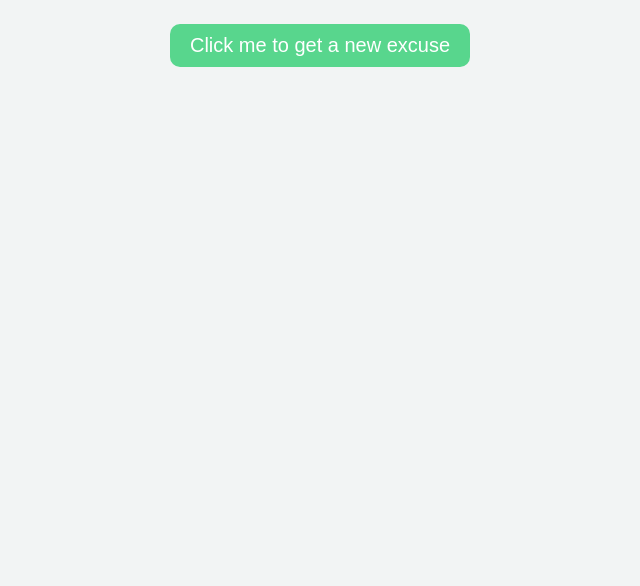
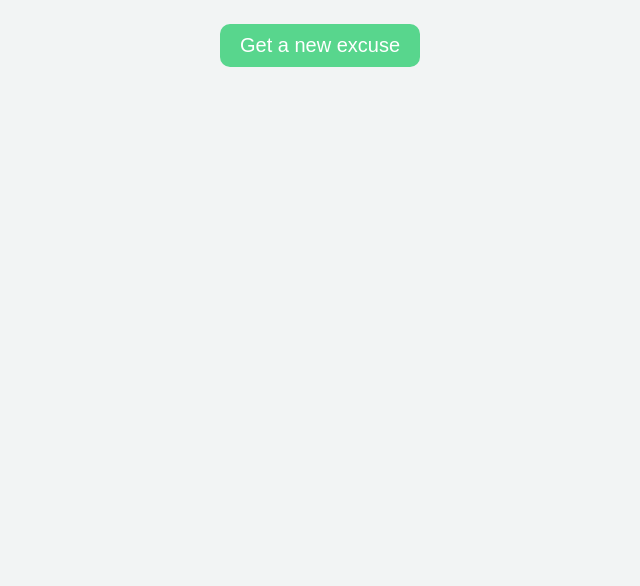
Before and after one commit to sAVItar02/excuse-maker, a plain HTML site: page index.html in a window 1280 px wide. Shown: the part 214-800 px from the top of the page, without its empty margins (320-960 px from the left). Drawn offline with Linux system fonts and the light colour scheme.

Commit message:
Change button content

```diff
--- a/index.html
+++ b/index.html
@@ -16,7 +16,7 @@
 <body>
     <section class="main">
         <h1 class="head">Running out of excuses?</h1>
-        <button class="excuse-btn">Click me to get a new excuse</button>
+        <button class="excuse-btn">Get a new excuse</button>
 
         <div class="excuse-buffer"></div>
     </section>
```
